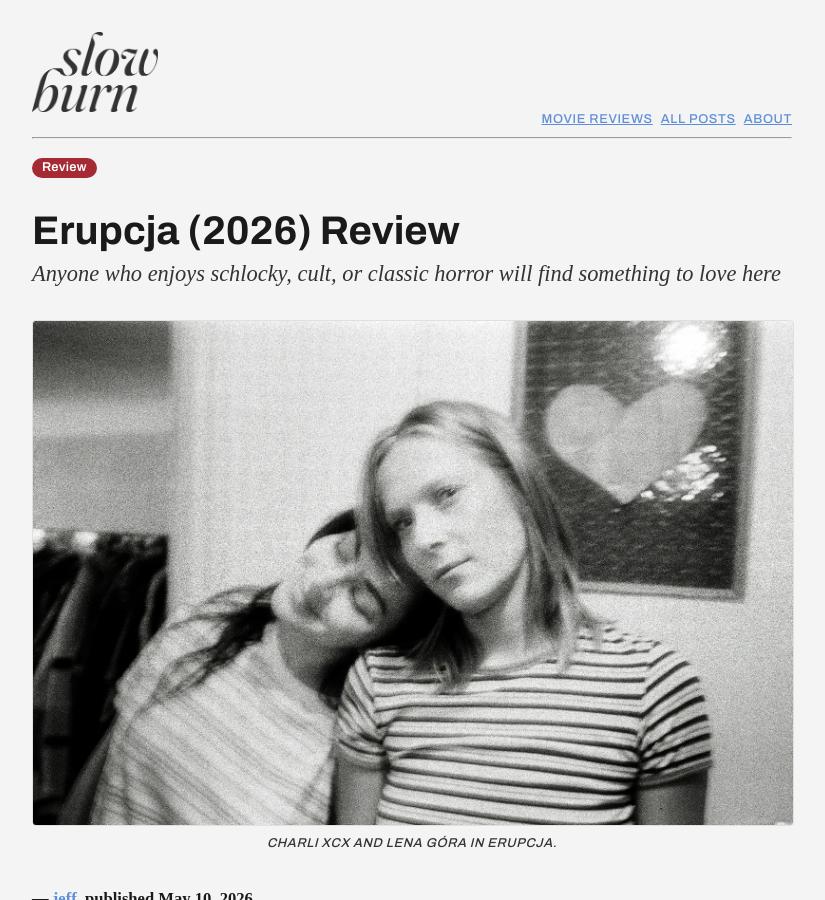
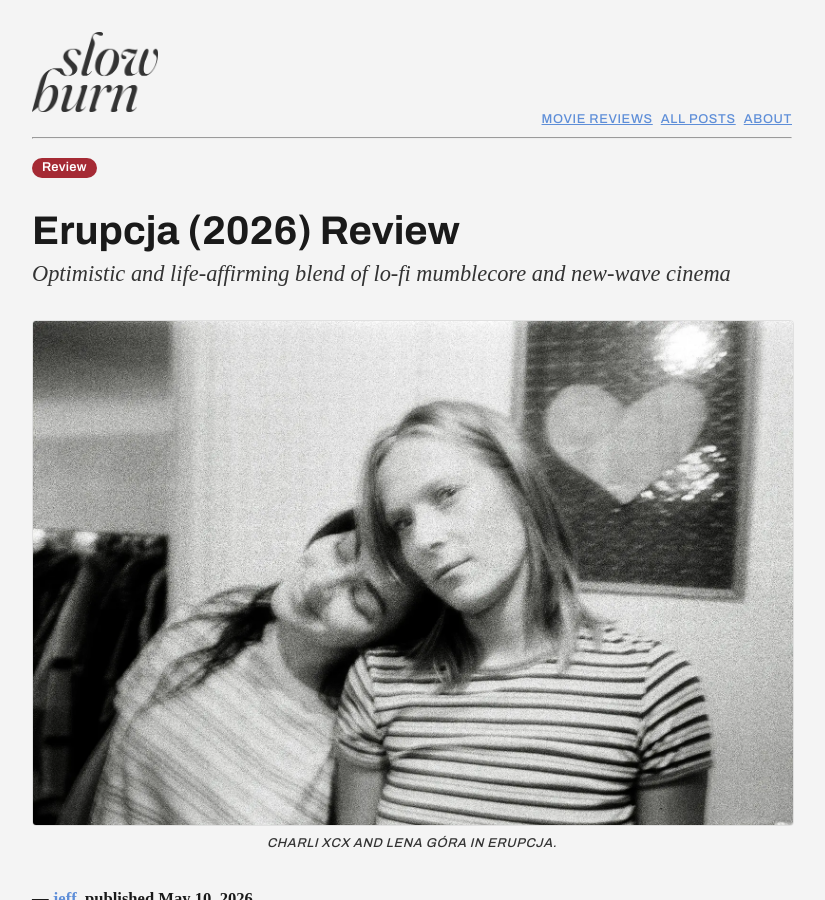
Before and after one commit to Slowburn-Movies/slowburn-movies.github.io, a Jekyll site: the page built from _posts/2026-05-10-erupcja.md, in a window 1280 px wide and 900 px high. Shown: the whole window, without its empty margins (228-1053 px from the left). Built offline with Jekyll 4.4.1, drawn with Linux system fonts in a browser that asks for light colours; some web fonts are replaced.

Commit message:
Update 2026-05-10-erupcja.md

```diff
--- a/_posts/2026-05-10-erupcja.md
+++ b/_posts/2026-05-10-erupcja.md
@@ -6,7 +6,7 @@ date: 2026-05-10
 author: jeff
 
 title: Erupcja
-subtitle: "Anyone who enjoys schlocky, cult, or classic horror will find something to love here"
+subtitle: "Optimistic and life-affirming blend of lo-fi mumblecore and new-wave cinema"
 release_year: 2026
 director: "Pete Ohs"
 
```
